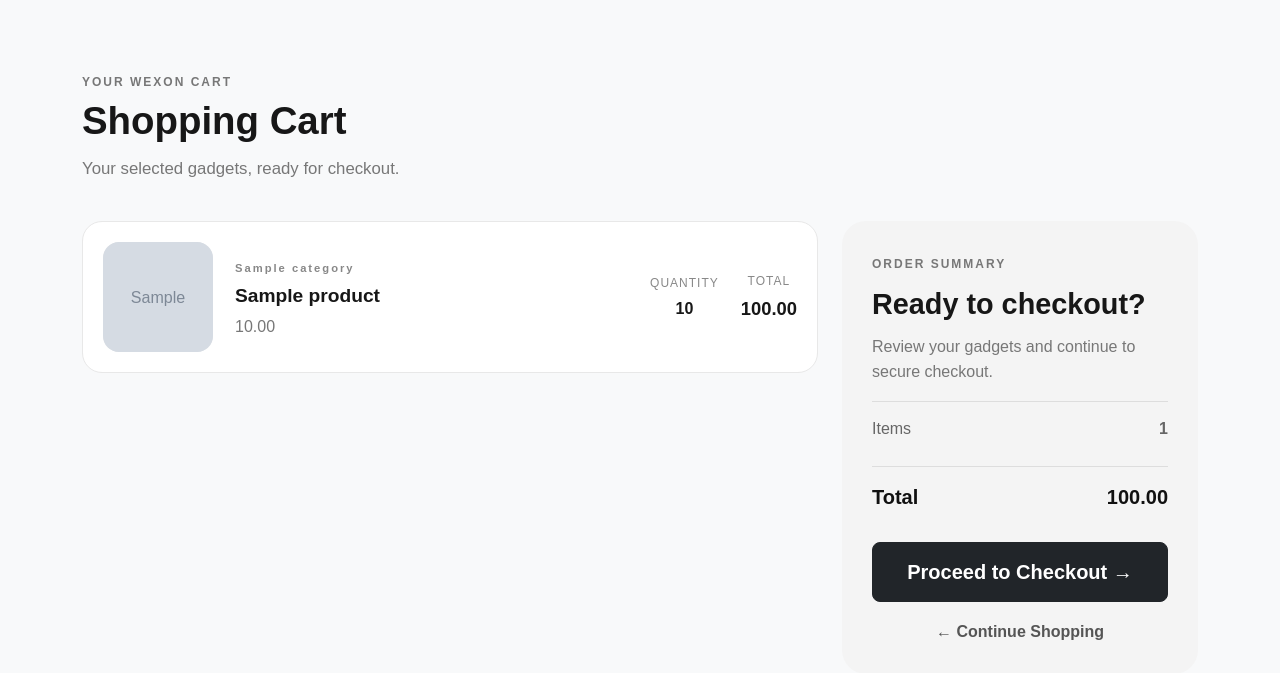
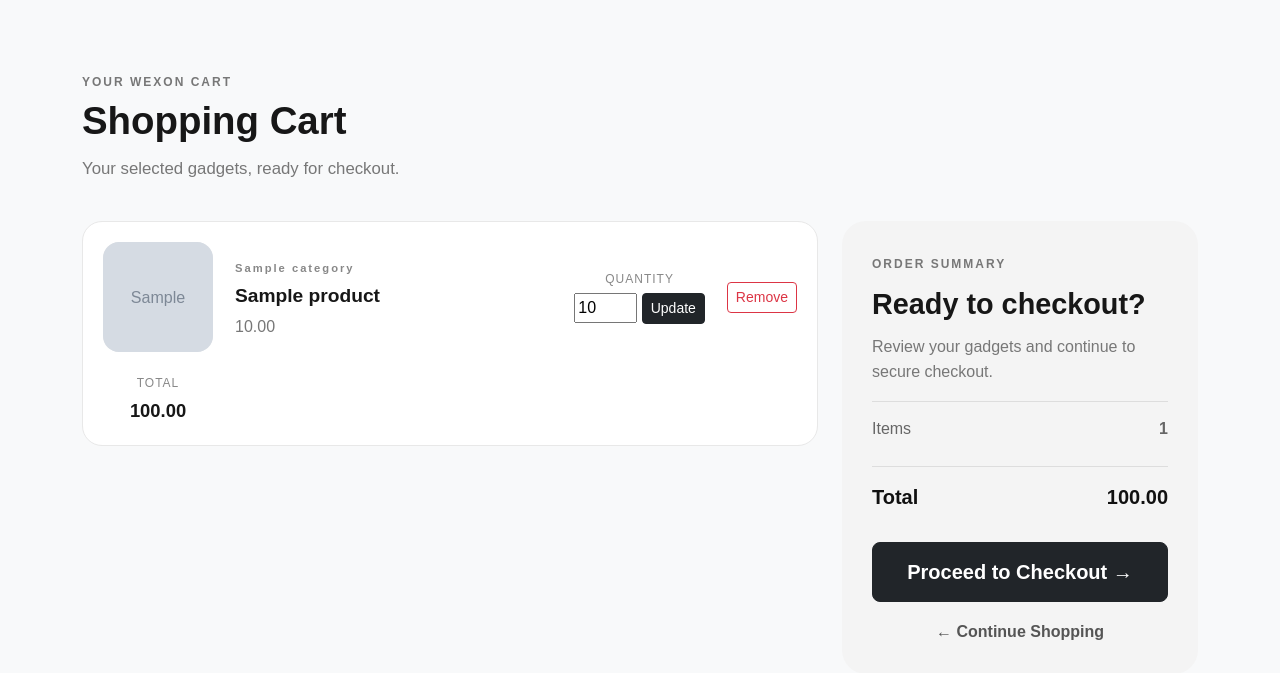
Before and after one commit to Mohamad-sudo616/Wexon, a Django app: page /cart/ in a window 1280 px wide. Shown: the part 56-729 px from the top of the page. Run offline with Django 5.2, Linux system fonts and the light colour scheme; a user stored in the database is signed in; tables that the repository leaves empty hold one stand-in row (values such as "Sample post"); grey boxes marked "Sample" are stand-in pictures.

Commit message:
cart_detail.html

```diff
--- a/backend/templates/pages/cart_detail.html
+++ b/backend/templates/pages/cart_detail.html
@@ -64,17 +64,35 @@
 
                         </div>
 
+<div class="cart-item-quantity">
 
-                        <div class="cart-item-quantity">
+    <span>Quantity</span>
 
-                            <span>Quantity</span>
+    <form method="post" action="{% url 'cart:update' item.id %}">
+        {% csrf_token %}
 
-                            <strong>
-                                {{ item.quantity }}
-                            </strong>
+        <input
+            type="number"
+            name="quantity"
+            value="{{ item.quantity }}"
+            min="1"
+            max="{{ item.product.stock }}"
+        >
 
-                        </div>
+        <button type="submit" class="btn btn-sm btn-dark">
+            Update
+        </button>
+    </form>
 
+</div>
+
+<form method="post" action="{% url 'cart:remove' item.id %}">
+    {% csrf_token %}
+
+    <button type="submit" class="btn btn-sm btn-outline-danger">
+        Remove
+    </button>
+</form>
 
                         <div class="cart-item-total">
 
```
